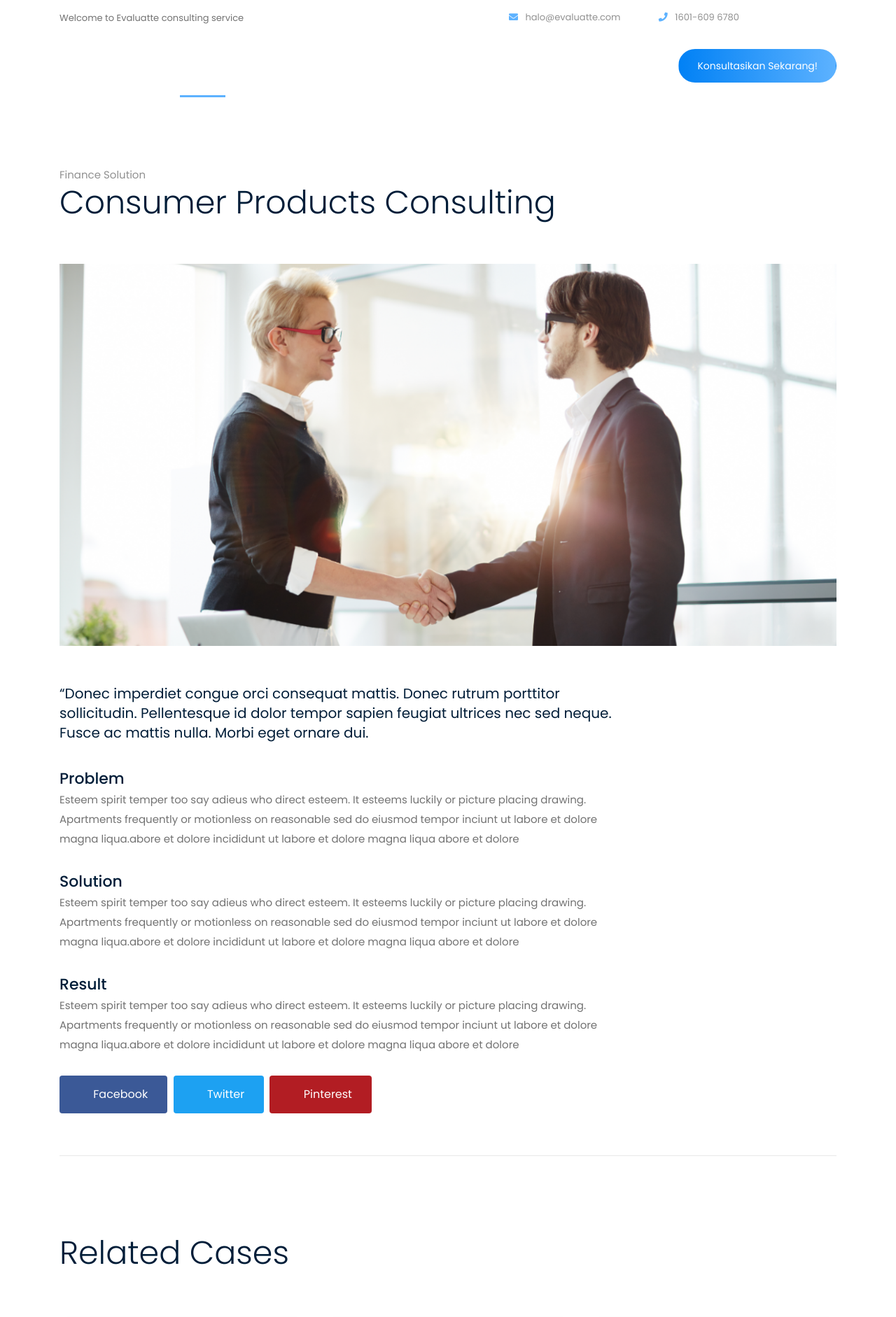
After one commit to argaghulamahmad/evaluatte, a Django app: template views/templates/pages/services/resume.html in a window 1280 px wide. The commit adds this page. Shown: the top 1882 px of the page at 70% size. Run offline with Django 3.2, Linux system fonts and the light colour scheme; the template is opened without the code that fills it, so the values that code supplies are empty; some libraries are stand-ins or nearby versions; some web fonts are replaced.

Commit message:
Create services page

```diff
--- a/views/templates/pages/services.html
+++ b/views/templates/pages/services.html
@@ -33,7 +33,7 @@
                                 </div>
                                 <div class="case_heading">
                                     <span>Layanan #1</span>
-                                    <h3><a href="#">Konsultasi CV</a></h3>
+                                    <h3><a href="{% url 'service_resume' %}">Konsultasi CV</a></h3>
                                 </div>
                             </div>
                             <div class="single_case">
@@ -42,7 +42,7 @@
                                 </div>
                                 <div class="case_heading">
                                     <span>Layanan #2</span>
-                                    <h3><a href="#">Konsultasi Interview</a></h3>
+                                    <h3><a href="{% url 'service_interview' %}">Konsultasi Interview</a></h3>
                                 </div>
                             </div>
                             <div class="single_case">
@@ -51,7 +51,7 @@
                                 </div>
                                 <div class="case_heading">
                                     <span>Layanan #3</span>
-                                    <h3><a href="#">Webinar</a></h3>
+                                    <h3><a href="{% url 'service_webinar' %}">Webinar</a></h3>
                                 </div>
                             </div>
                         </div>
--- /dev/null
+++ b/views/templates/pages/services/resume.html
@@ -0,0 +1,135 @@
+{% extends "components/base.html" %}
+{% load static %}
+
+{% block content %}
+    <div class="case_details_area">
+        <div class="container">
+            <div class="border_bottom">
+                <div class="row ">
+                    <div class="col-xl-12">
+                        <div class="details_title">
+                            <span>Finance Solution</span>
+                            <h3>Consumer Products Consulting</h3>
+                        </div>
+                    </div>
+                    <div class="col-xl-12">
+                        <div class="case_thumb">
+                            <img src="{% static 'img/case/img.png' %}" alt="">
+                        </div>
+                    </div>
+                    <div class="col-xl-9">
+                        <div class="details_main_wrap">
+                            <p class="details_info">
+                                “Donec imperdiet congue orci consequat mattis. Donec rutrum porttitor
+                                sollicitudin. Pellentesque id dolor tempor sapien feugiat ultrices nec sed neque.
+                                Fusce ac mattis nulla. Morbi eget ornare dui.
+                            </p>
+                            <div class="single_details">
+                                <span>Problem</span>
+                                <p>Esteem spirit temper too say adieus who direct esteem. It esteems luckily or picture
+                                    placing drawing. Apartments frequently or motionless on reasonable sed do eiusmod
+                                    tempor
+                                    inciunt ut labore et dolore magna liqua.abore et dolore incididunt ut labore et
+                                    dolore
+                                    magna liqua abore et dolore</p>
+                            </div>
+                            <div class="single_details">
+                                <span>Solution</span>
+                                <p>Esteem spirit temper too say adieus who direct esteem. It esteems luckily or picture
+                                    placing drawing. Apartments frequently or motionless on reasonable sed do eiusmod
+                                    tempor
+                                    inciunt ut labore et dolore magna liqua.abore et dolore incididunt ut labore et
+                                    dolore
+                                    magna liqua abore et dolore</p>
+                            </div>
+                            <div class="single_details">
+                                <span>Result</span>
+                                <p>Esteem spirit temper too say adieus who direct esteem. It esteems luckily or picture
+                                    placing drawing. Apartments frequently or motionless on reasonable sed do eiusmod
+                                    tempor
+                                    inciunt ut labore et dolore magna liqua.abore et dolore incididunt ut labore et
+                                    dolore
+                                    magna liqua abore et dolore</p>
+                            </div>
+                            <div class="single_details mb-60">
+                                <ul>
+                                    <li>
+                                        <a href="#"> <i class="fa fa-facebook"></i> Facebook </a>
+                                    </li>
+                                    <li>
+                                        <a href="#"> <i class="fa fa-twitter"></i> Twitter </a>
+                                    </li>
+                                    <li>
+                                        <a href="#"> <i class="fa fa-pinterest-p"></i> Pinterest </a>
+                                    </li>
+                                </ul>
+                            </div>
+                        </div>
+                    </div>
+                </div>
+            </div>
+        </div>
+    </div>
+
+    <div class="case_study_area case_page">
+        <div class="container">
+            <div class="row">
+                <div class="col-xl-12">
+                    <div class="section_title mb-40">
+                        <h3>Related Cases</h3>
+                    </div>
+                </div>
+            </div>
+            <div class="row">
+                <div class="col-xl-4 col-md-6 col-lg-4">
+                    <div class="single_case">
+                        <div class="case_thumb">
+                            <img src="{% static 'img/case/1.png' %}" alt="">
+                        </div>
+                        <div class="case_heading">
+                            <span>Finance Solution</span>
+                            <h3><a href="#">Consumer Products Consulting</a></h3>
+                        </div>
+                    </div>
+                </div>
+                <div class="col-xl-4 col-md-6 col-lg-4">
+                    <div class="single_case">
+                        <div class="case_thumb">
+                            <img src="{% static 'img/case/2.png' %}" alt="">
+                        </div>
+                        <div class="case_heading">
+                            <span>Finance Solution</span>
+                            <h3><a href="#">Consumer Products Consulting</a></h3>
+                        </div>
+                    </div>
+                </div>
+                <div class="col-xl-4 col-md-6 col-lg-4">
+                    <div class="single_case">
+                        <div class="case_thumb">
+                            <img src="{% static 'img/case/3.png' %}" alt="">
+                        </div>
+                        <div class="case_heading">
+                            <span>Finance Solution</span>
+                            <h3><a href="#">Consumer Products Consulting</a></h3>
+                        </div>
+                    </div>
+                </div>
+            </div>
+        </div>
+    </div>
+
+
+    <div class="Information_area overlay">
+        <div class="container">
+            <div class="row justify-content-center align-items-center">
+                <div class="col-xl-8">
+                    <div class="info_text text-center">
+                        <h3>For Any Information Call Us</h3>
+                        <p>Esteem spirit temper too say adieus who direct esteem.</p>
+                        <a class="boxed-btn3" href="#">+10 673 763 6786</a>
+                    </div>
+                </div>
+            </div>
+        </div>
+    </div>
+{% endblock %}
--- a/views/urls.py
+++ b/views/urls.py
@@ -7,6 +7,9 @@ urlpatterns = [
     url(r'^$', views.home, name='home'),
     url(r'^about/$', views.about, name='about'),
     url(r'^services/$', views.services, name='services'),
+    url(r'^services/resume$', views.service_resume, name='service_resume'),
+    url(r'^services/interview$', views.service_interview, name='service_interview'),
+    url(r'^services/webinar$', views.service_webinar, name='service_webinar'),
     re_path(r'^consultants/(?P<type>[-\w]+)$', views.ConsultantListView.as_view(), name='consultants'),
     re_path(r'^consultant/(?P<pk>\d+)$', views.ConsultantDetailView.as_view(),
             name='consultant-detail-pk'),
```
Also changed, not shown: views/templates/pages/services/interview.html (added, +135 -0 lines), views/templates/pages/services/webinar.html (added, +135 -0 lines), views/views.py (+12 -0 lines).
